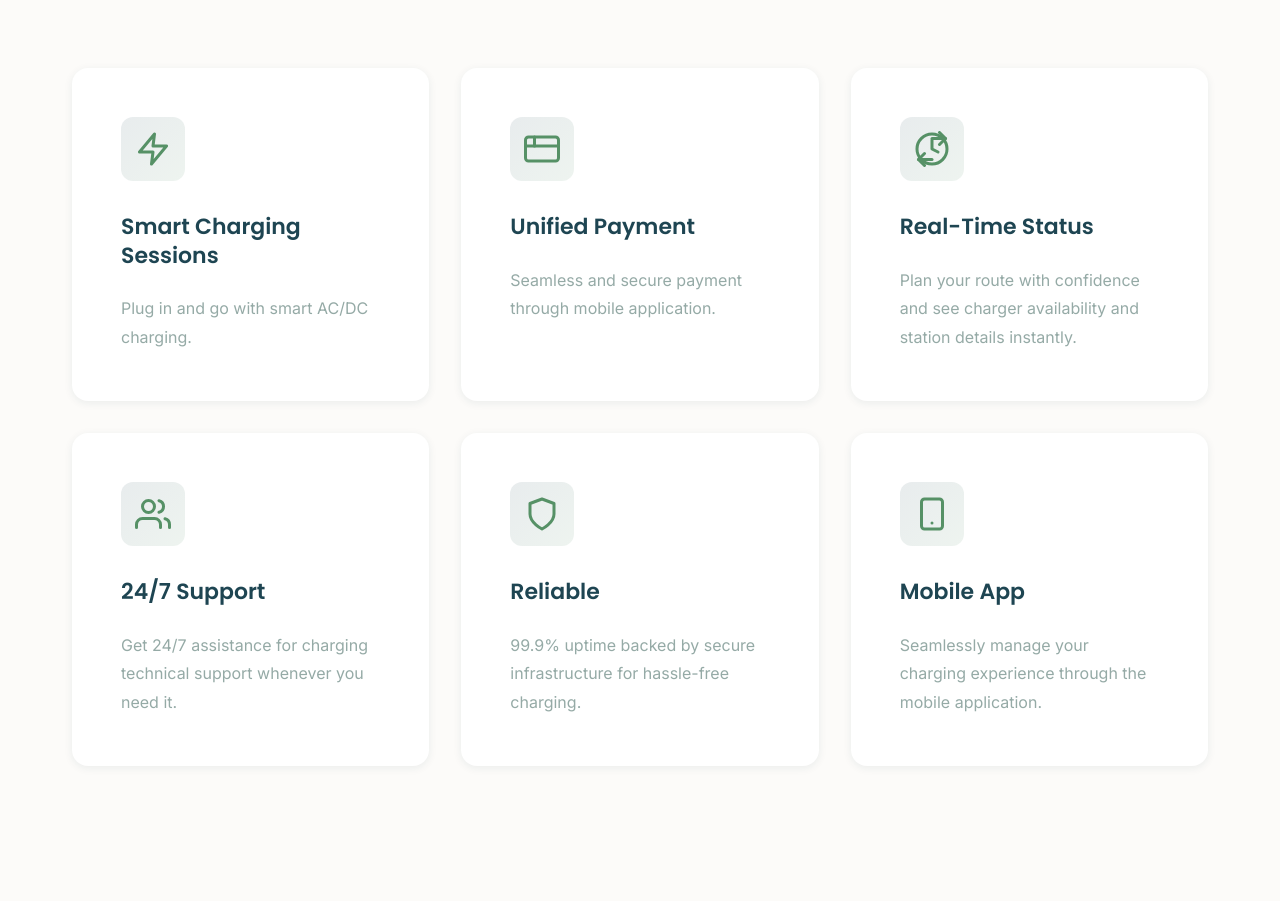
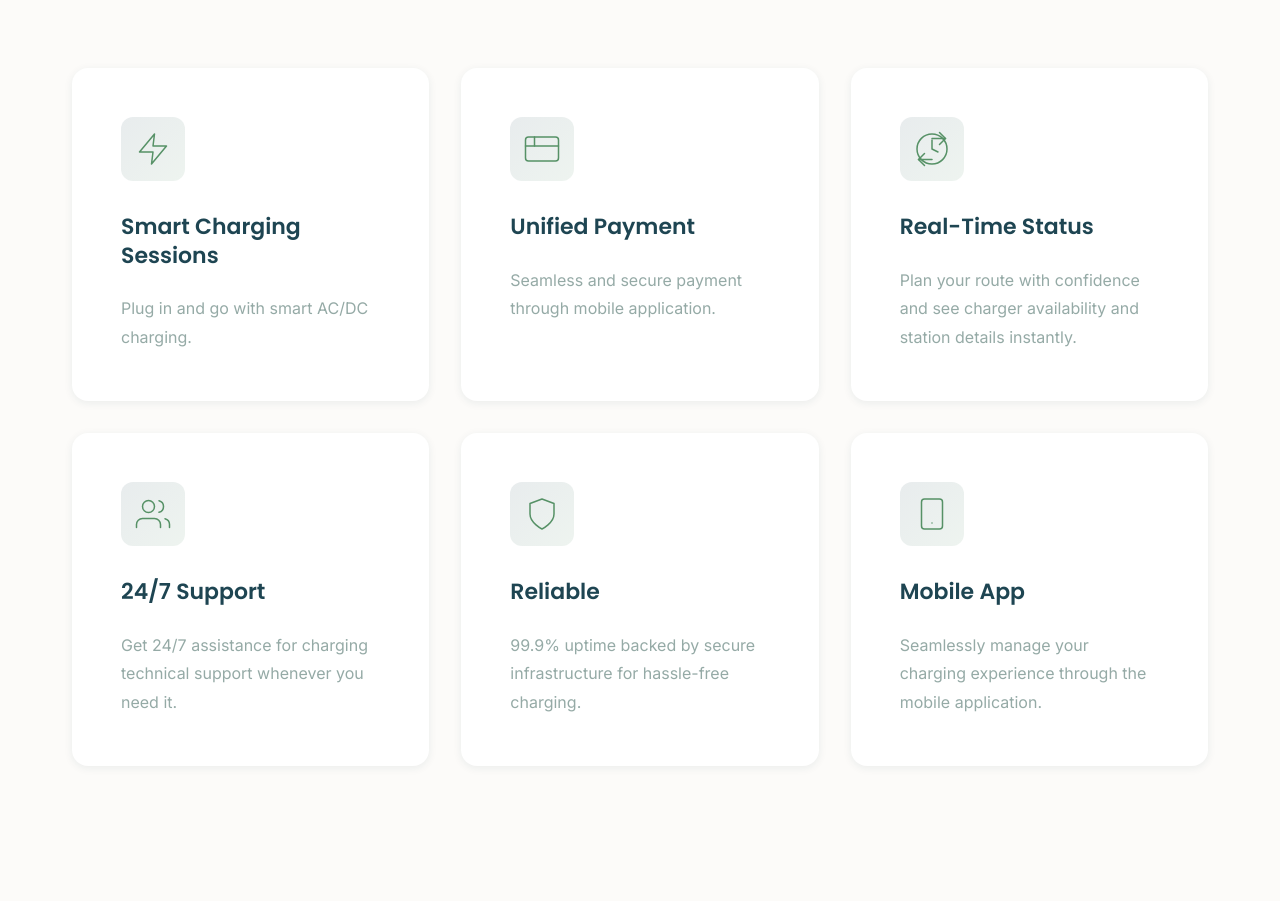
Before and after one commit to Abanoub-Ashraf1/Watt-route, a React (Vite) app: page /ev-solutions in a window 1280 px wide. Shown: the part 849-1750 px from the top of the page. Built offline with nearby package versions, Linux system fonts and the light colour scheme.

Commit message:
Updates in Ev solution Section

```diff
--- a/src/components/sections/EVSolutions/EVSolutions.jsx
+++ b/src/components/sections/EVSolutions/EVSolutions.jsx
@@ -13,12 +13,15 @@ const ChargingIcon = () => (
     viewBox="0 0 24 24"
     fill="none"
     stroke="currentColor"
-    strokeWidth="2"
+    strokeWidth="1.5"
     strokeLinecap="round"
     strokeLinejoin="round"
     className={styles.iconSvg}
   >
-    <polygon points="13 2 3 14 12 14 11 22 21 10 12 10 13 2"></polygon>
+    <polygon
+      vectorEffect="non-scaling-stroke"
+      points="13 2 3 14 12 14 11 22 21 10 12 10 13 2"
+    ></polygon>
   </svg>
 );
 
@@ -30,14 +33,28 @@ const PaymentIcon = () => (
     viewBox="0 0 24 24"
     fill="none"
     stroke="currentColor"
-    strokeWidth="2"
+    strokeWidth="1.5"
     strokeLinecap="round"
     strokeLinejoin="round"
     className={styles.iconSvg}
   >
-    <rect x="1" y="4" width="22" height="16" rx="2" ry="2"></rect>
-    <line x1="1" y1="10" x2="23" y2="10"></line>
-    <line x1="7" y1="4" x2="7" y2="10"></line>
+    <rect
+      vectorEffect="non-scaling-stroke"
+      x="1"
+      y="4"
+      width="22"
+      height="16"
+      rx="2"
+      ry="2"
+    ></rect>
+    <line
+      vectorEffect="non-scaling-stroke"
+      x1="1"
+      y1="10"
+      x2="23"
+      y2="10"
+    ></line>
+    <line vectorEffect="non-scaling-stroke" x1="7" y1="4" x2="7" y2="10"></line>
   </svg>
 );
 
@@ -49,17 +66,20 @@ const RealTimeIcon = () => (
     viewBox="0 0 24 24"
     fill="none"
     stroke="currentColor"
-    strokeWidth="2"
+    strokeWidth="1.5"
     strokeLinecap="round"
     strokeLinejoin="round"
     className={styles.iconSvg}
   >
-    <circle cx="12" cy="12" r="10"></circle>
-    <polyline points="12 6 12 12 16 14"></polyline>
-    <path d="M17 1l4 4-4 4"></path>
-    <path d="M21 5H12"></path>
-    <path d="M7 23l-4-4 4-4"></path>
-    <path d="M3 19h9"></path>
+    <circle vectorEffect="non-scaling-stroke" cx="12" cy="12" r="10"></circle>
+    <polyline
+      vectorEffect="non-scaling-stroke"
+      points="12 6 12 12 16 14"
+    ></polyline>
+    <path vectorEffect="non-scaling-stroke" d="M17 1l4 4-4 4"></path>
+    <path vectorEffect="non-scaling-stroke" d="M21 5H12"></path>
+    <path vectorEffect="non-scaling-stroke" d="M7 23l-4-4 4-4"></path>
+    <path vectorEffect="non-scaling-stroke" d="M3 19h9"></path>
   </svg>
 );
 
@@ -71,15 +91,24 @@ const SupportIcon = () => (
     viewBox="0 0 24 24"
     fill="none"
     stroke="currentColor"
-    strokeWidth="2"
+    strokeWidth="1.5"
     strokeLinecap="round"
     strokeLinejoin="round"
     className={styles.iconSvg}
   >
-    <path d="M17 21v-2a4 4 0 0 0-4-4H5a4 4 0 0 0-4 4v2"></path>
-    <circle cx="9" cy="7" r="4"></circle>
-    <path d="M23 21v-2a4 4 0 0 0-3-3.87"></path>
-    <path d="M16 3.13a4 4 0 0 1 0 7.75"></path>
+    <path
+      vectorEffect="non-scaling-stroke"
+      d="M17 21v-2a4 4 0 0 0-4-4H5a4 4 0 0 0-4 4v2"
+    ></path>
+    <circle vectorEffect="non-scaling-stroke" cx="9" cy="7" r="4"></circle>
+    <path
+      vectorEffect="non-scaling-stroke"
+      d="M23 21v-2a4 4 0 0 0-3-3.87"
+    ></path>
+    <path
+      vectorEffect="non-scaling-stroke"
+      d="M16 3.13a4 4 0 0 1 0 7.75"
+    ></path>
   </svg>
 );
 
@@ -91,12 +120,15 @@ const SecurityIcon = () => (
     viewBox="0 0 24 24"
     fill="none"
     stroke="currentColor"
-    strokeWidth="2"
+    strokeWidth="1.5"
     strokeLinecap="round"
     strokeLinejoin="round"
     className={styles.iconSvg}
   >
-    <path d="M12 22s8-4 8-10V5l-8-3-8 3v7c0 6 8 10 8 10z"></path>
+    <path
+      vectorEffect="non-scaling-stroke"
+      d="M12 22s8-4 8-10V5l-8-3-8 3v7c0 6 8 10 8 10z"
+    ></path>
   </svg>
 );
 
@@ -108,13 +140,27 @@ const MobileAppIcon = () => (
     viewBox="0 0 24 24"
     fill="none"
     stroke="currentColor"
-    strokeWidth="2"
+    strokeWidth="1.5"
     strokeLinecap="round"
     strokeLinejoin="round"
     className={styles.iconSvg}
   >
-    <rect x="5" y="2" width="14" height="20" rx="2" ry="2"></rect>
-    <line x1="12" y1="18" x2="12.01" y2="18"></line>
+    <rect
+      vectorEffect="non-scaling-stroke"
+      x="5"
+      y="2"
+      width="14"
+      height="20"
+      rx="2"
+      ry="2"
+    ></rect>
+    <line
+      vectorEffect="non-scaling-stroke"
+      x1="12"
+      y1="18"
+      x2="12.01"
+      y2="18"
+    ></line>
   </svg>
 );
 
--- a/src/components/sections/EVSolutions/EVSolutions.module.css
+++ b/src/components/sections/EVSolutions/EVSolutions.module.css
@@ -73,6 +73,7 @@
   justify-content: center;
   width: 100%;
   height: 100%;
+  transform: translateZ(0);
 }
 
 .iconSvg {
@@ -81,6 +82,10 @@
   color: var(--color-secondary);
   stroke: currentColor;
   flex-shrink: 0;
+  will-change: transform;
+  transform: translateZ(0);
+  -webkit-backface-visibility: hidden;
+  backface-visibility: hidden;
 }
 
 .cardTitle {
```
